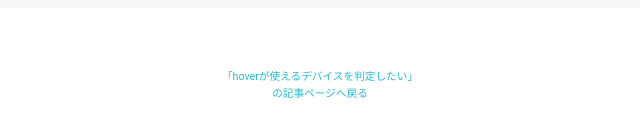
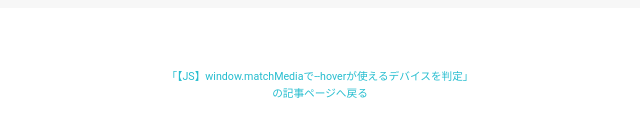
Before and after one commit to inos3910/detect-device, a website: page index.html in a window 1280 px wide. Shown: the part 638-774 px from the top of the page, without its empty margins (320-960 px from the left). Drawn offline with Linux system fonts and the light colour scheme.

Commit message:
[fix] 記事ページへのリンクテキスト変更

```diff
--- a/index.html
+++ b/index.html
@@ -27,7 +27,7 @@
     <!-- /.l-main -->
     <footer class="l-footer">
       <div class="l-footer__inner u-frame">
-        <a class="l-footer__back" href="https://notes.sharesl.net/articles/2502/" target="_blank" rel="noopener">「hoverが使えるデバイスを判定したい」<br>の記事ページへ戻る</a>
+        <a class="l-footer__back" href="https://notes.sharesl.net/articles/2502/" target="_blank" rel="noopener">「【JS】window.matchMediaで--hoverが使えるデバイスを判定」<br>の記事ページへ戻る</a>
       </div>
       <!-- /.l-footer__inner -->
     </footer>
```
